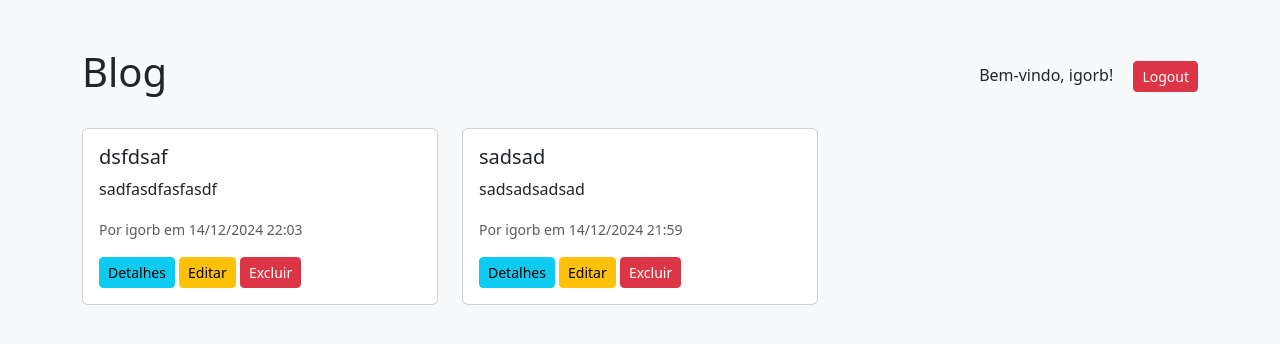
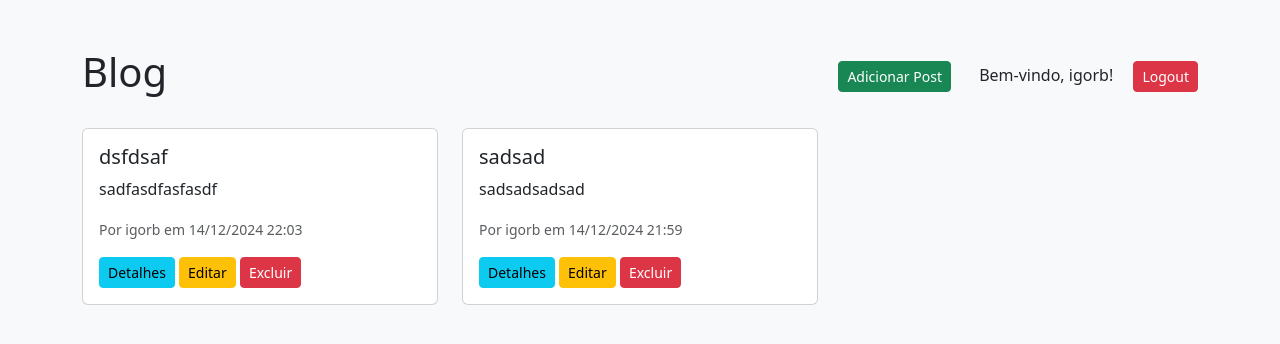
Before and after one commit to Igoreduardobraga/TP1-ES2, a Django app: page /post_list/ in a window 1280 px wide. Shown: the top 344 px of the page. Run offline with Django 5.2, Linux system fonts and the light colour scheme; a user stored in the database is signed in; data comes from the database, SQL or seed files in the repository; both versions use the stored data as it was after the commit.

Commit message:
adicionando botão de criar um post e atualizando o readme

```diff
--- a/blog_project/blog/templates/blog/post_list.html
+++ b/blog_project/blog/templates/blog/post_list.html
@@ -10,6 +10,7 @@
             <h1>Blog</h1>
             <div>
                 {% if user.is_authenticated %}
+                    <a href="{% url 'post_new' %}" class="btn btn-success btn-sm me-4">Adicionar Post</a>
                     <span>Bem-vindo, {{ user.username }}!</span>
                     <a href="{% url 'logout' %}" class="btn btn-danger btn-sm ms-3">Logout</a>
                 {% else %}
@@ -17,7 +18,6 @@
                 {% endif %}
             </div>
         </div>
-        <!-- Conteúdo -->
         {% if posts %}
             <div class="row">
                 {% for post in posts %}
```
Also changed, not shown: README.MD, blog_project/db.sqlite3.
